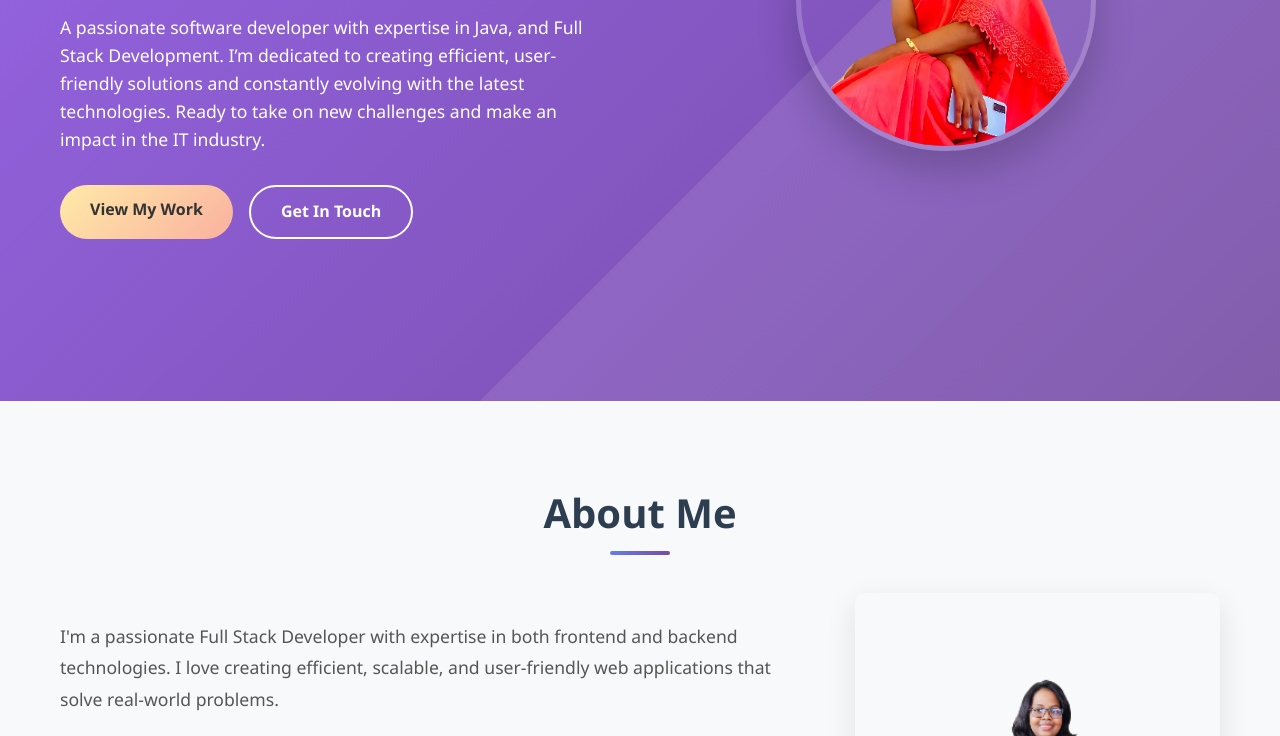
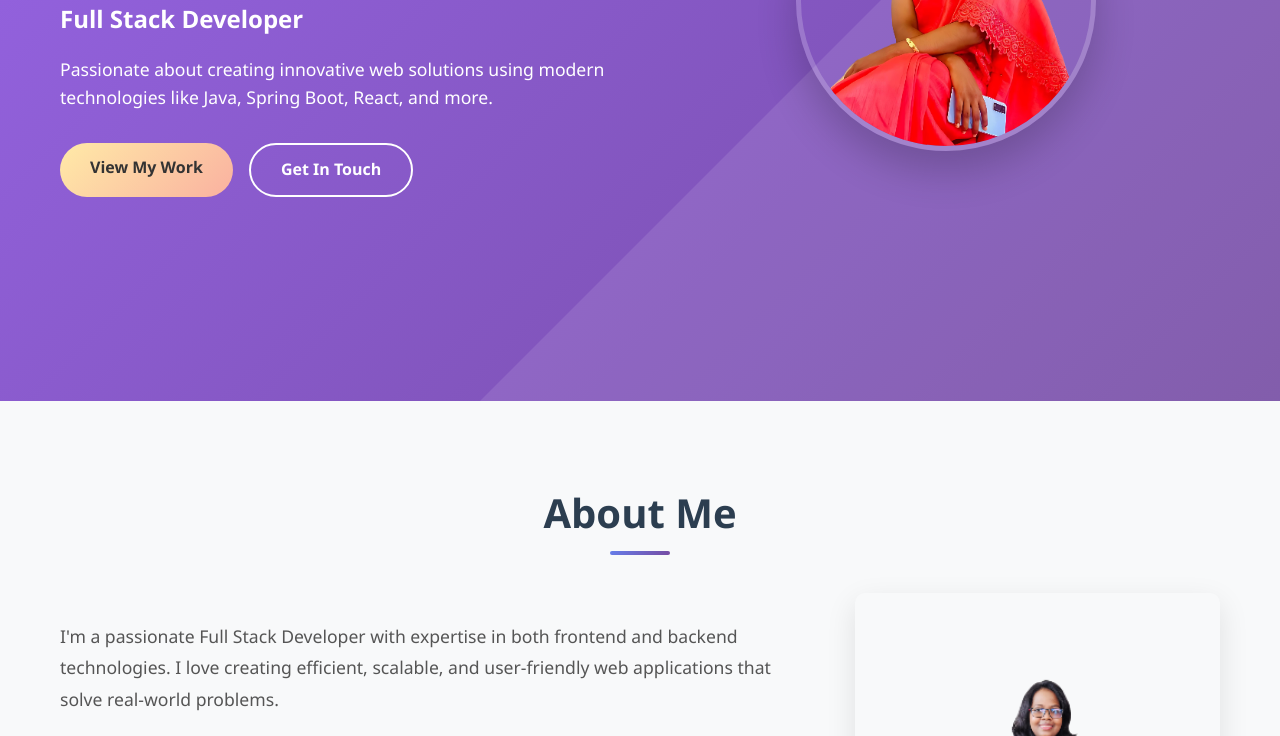
Before and after one commit to lchaminduni/My-Portfolio, a plain HTML site: page index.html in a window 1280 px wide. Shown: the part 399-1135 px from the top of the page. Drawn offline with nearby package versions, Linux system fonts and the light colour scheme.

Commit message:
change the above section

```diff
--- a/index.html
+++ b/index.html
@@ -43,9 +43,7 @@
                 </h1>
                 <h2 class="hero-subtitle">Full Stack Developer</h2>
                 <p class="hero-description">
-                    A passionate software developer with expertise in Java, and Full Stack Development. I’m dedicated to creating efficient,
-                    user-friendly solutions and constantly evolving with the latest technologies.
-                    Ready to take on new challenges and make an impact in the IT industry.
+                    Passionate about creating innovative web solutions using modern technologies like Java, Spring Boot, React, and more.
                 </p>
                 <div class="hero-buttons">
                     <a href="#projects" class="btn btn-primary">View My Work</a>
```
